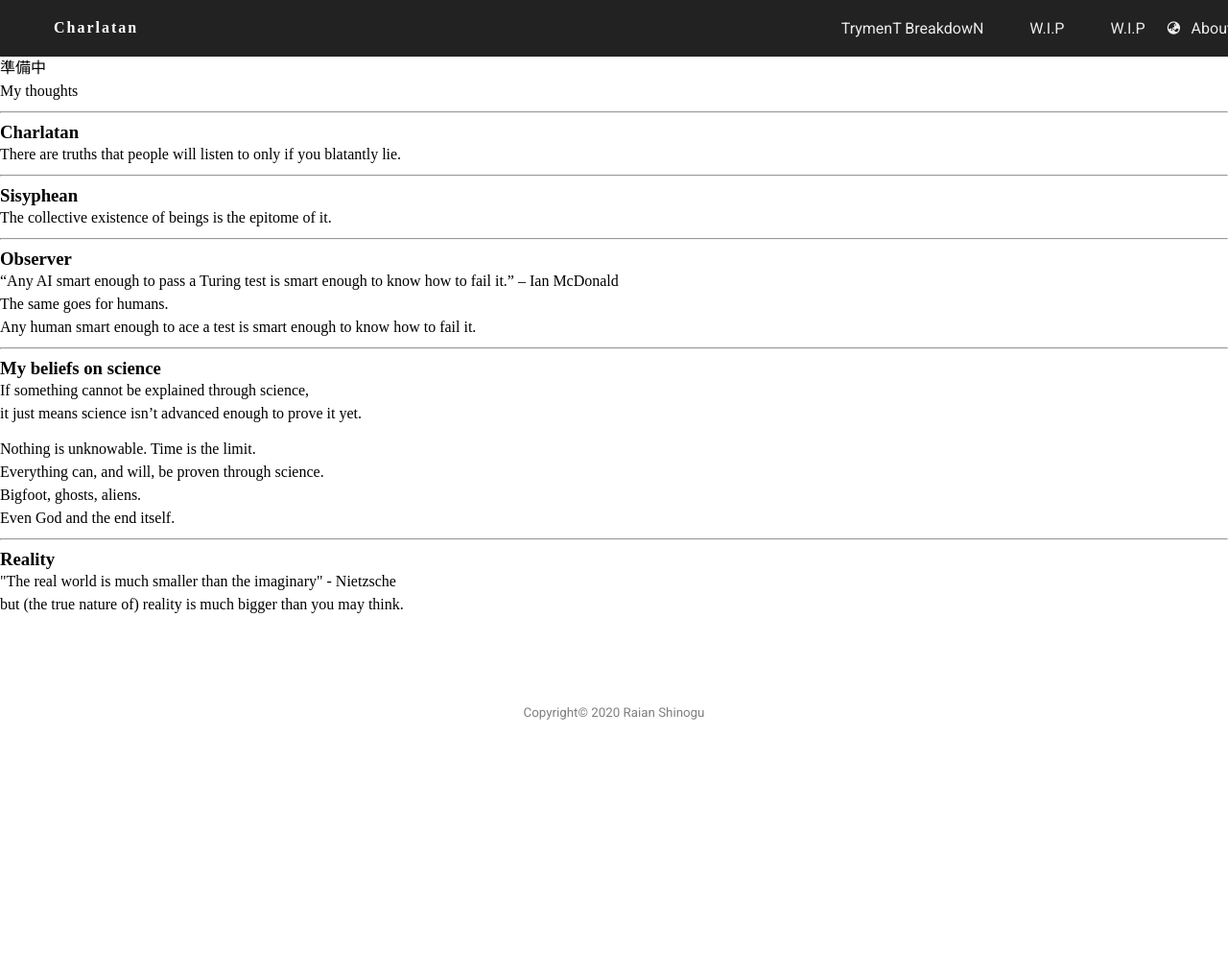
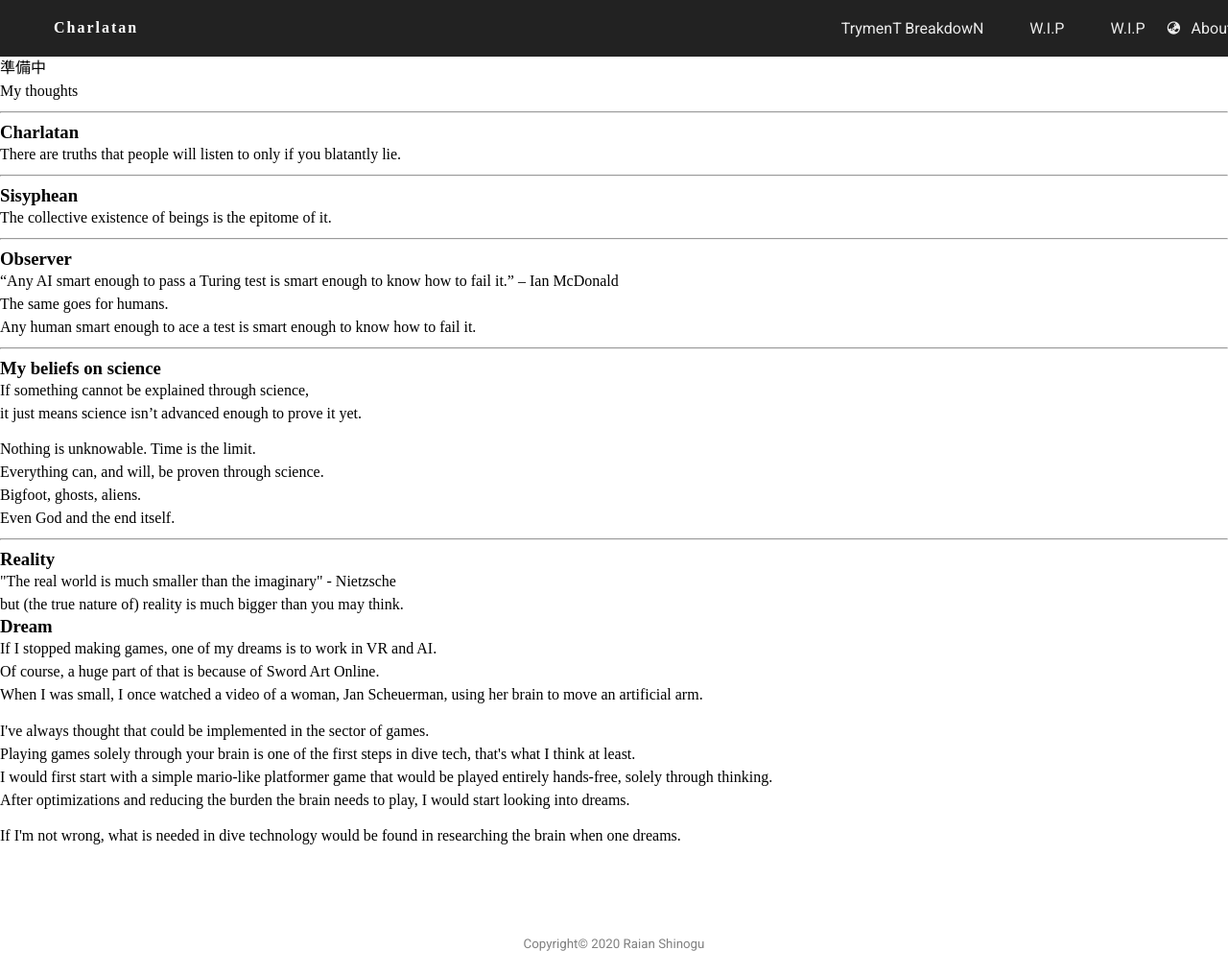
Before and after one commit to project-charlatan/project-charlatan.github.io, a Jekyll site: the page built from en/Journal.html, in a window 1280 px wide. Shown: the whole page at 96% size. Built offline with Jekyll 4.4.1, drawn with Linux system fonts in a browser that asks for light colours; nearby versions of some CDN libraries; before the commit the page ends 900 px from its top, so only the background shows below that.

Commit message:
dream journal

```diff
--- a/en/Journal.html
+++ b/en/Journal.html
@@ -46,5 +46,14 @@ ref: Journal
     <h3>Reality</h3>
     <p>"The real world is much smaller than the imaginary" - Nietzsche</p>
     <p>but (the true nature of) reality is much bigger than you may think.</p>
+    <h3>Dream</h3>
+    <p>If I stopped making games, one of my dreams is to work in VR and AI.</p>
+    <p>Of course, a huge part of that is because of Sword Art Online.</p>
+    <p style="margin-bottom: 1.5vh">When I was small, I once watched a video of a woman, Jan Scheuerman, using her brain to move an artificial arm.</p>
+    <p>I've always thought that could be implemented in the sector of games.</p>
+    <p>Playing games solely through your brain is one of the first steps in dive tech, that's what I think at least.</p>
+    <p>I would first start with a simple mario-like platformer game that would be played entirely hands-free, solely through thinking.</p>
+    <p style="margin-bottom: 1.5vh">After optimizations and reducing the burden the brain needs to play, I would start looking into dreams.</p>
+    <p>If I'm not wrong, what is needed in dive technology would be found in researching the brain when one dreams.</p>
   </body>
 </html>
```
Also changed, not shown: ja/Journal.html (+9 -0 lines), zh/Journal.html (+9 -0 lines).
